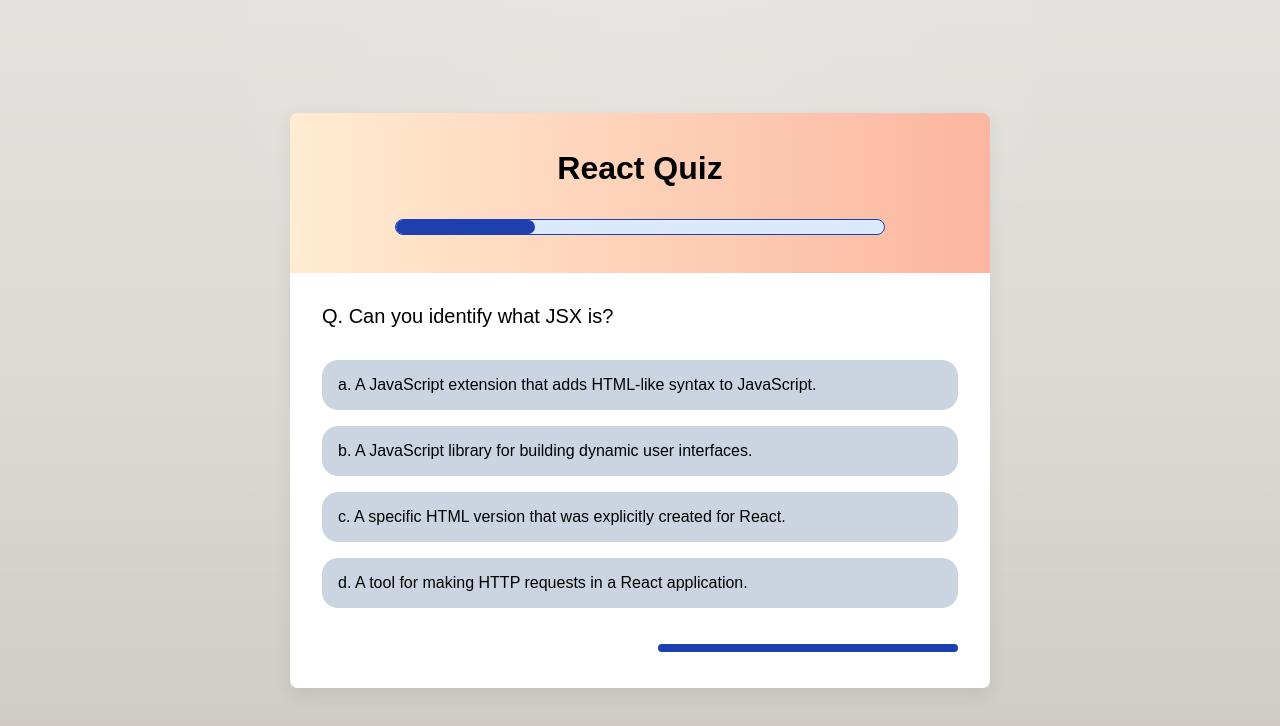
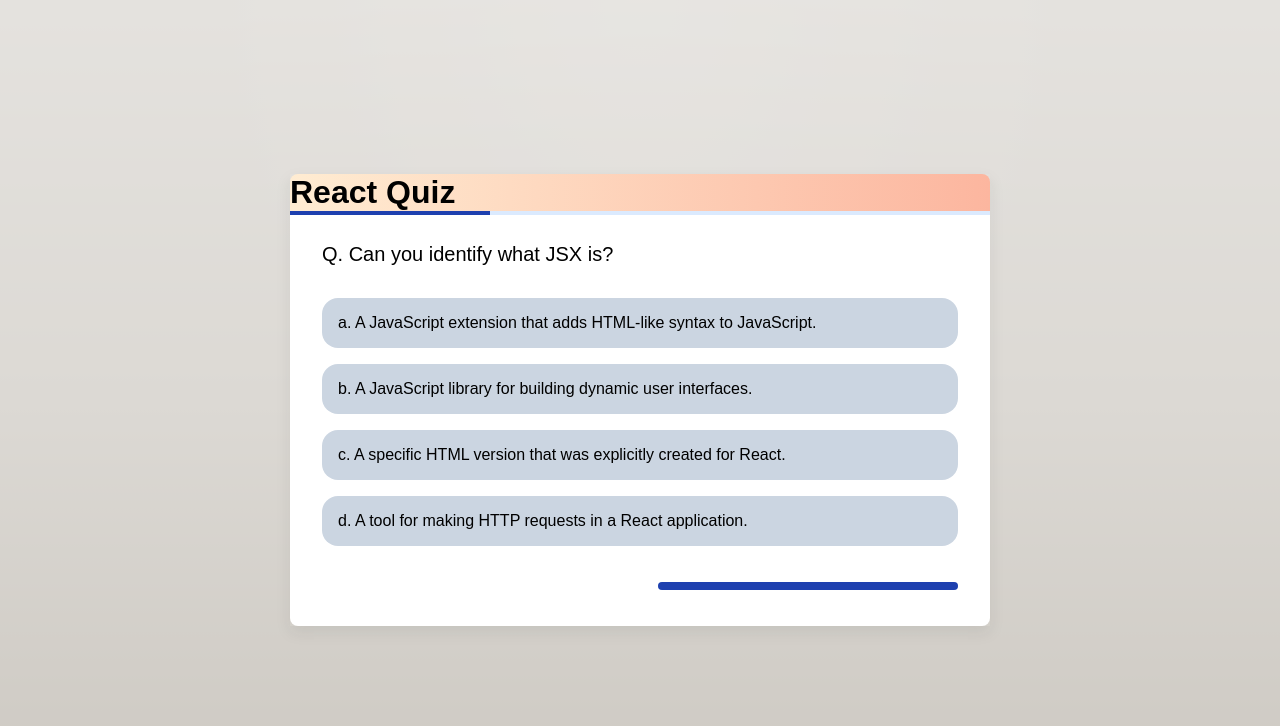
Before and after one commit to sample-react-projects/quiz-app, a React (Vite) app: page / in a window 1280 px wide. Shown: the top 726 px of the page. Built offline with nearby package versions, Linux system fonts and the light colour scheme.

Commit message:
Fix progress bar styles

```diff
--- a/src/components/quiz/Quiz.module.scss
+++ b/src/components/quiz/Quiz.module.scss
@@ -2,32 +2,33 @@
   box-shadow: 0 6px 15px rgba(36, 37, 38, 0.08);
   margin: 2rem auto;
   max-width: 700px;
+  position: relative;
   width: calc(100% - 4rem);
 
   &__header {
     align-items: center;
     background-image: linear-gradient(to right, #ffecd2 0%, #fcb69f 100%);
     border-radius: 0.5rem 0.5rem 0 0;
-    display: flex;
-    flex-direction: column;
-    gap: 2rem;
-    justify-content: center;
-    height: 10em;
+    position: relative;
+
+    &-title {
+      text-align: center;
+      padding: 3rem 0;
+    }
 
     progress {
       appearance: none;
-      width: 70%;
+      height: 0.25rem;
+      position: absolute;
+      width: 100%;
 
       &::-webkit-progress-bar {
         appearance: none;
         background: #dbeafe;
-        border: 1px solid #1e40af;
-        border-radius: 1rem;
       }
 
       &::-webkit-progress-value {
         background: #1e40af;
-        border-radius: 1rem;
       }
     }
   }
@@ -37,4 +38,10 @@
     background-color: #ffffff;
     border-radius: 0 0 0.5rem 0.5rem;
   }
+
+  &__status {
+    position: absolute;
+    bottom: 2rem;
+    left: 2rem;
+  }
 }
```
